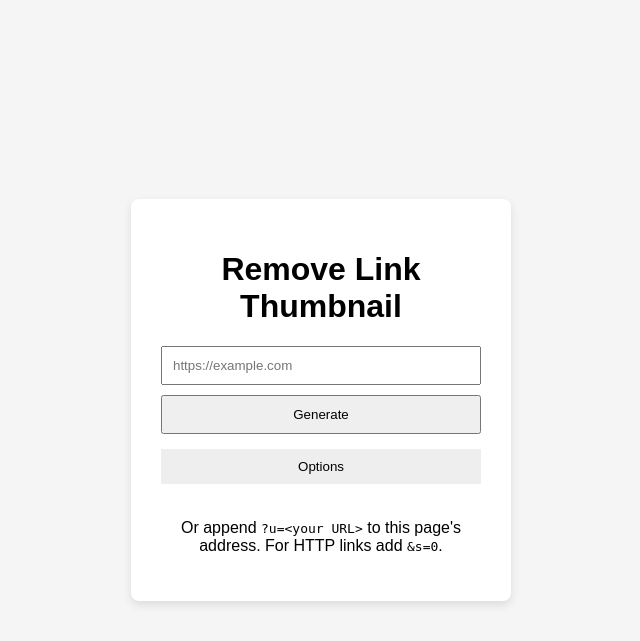
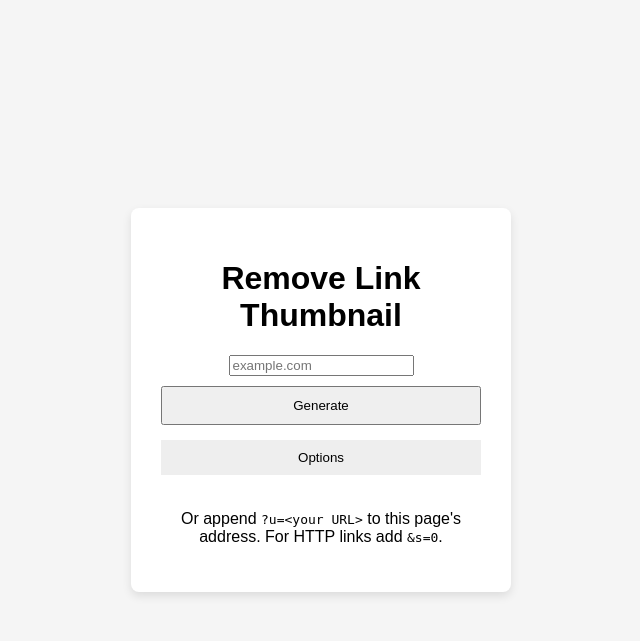
Before and after one commit to evenwebb/remove-link-thumbnail, a PHP site: page / in a window 1280 px wide. Shown: the top 641 px of the page, without its empty margins (319-959 px from the left). Run offline with PHP 8.4, Linux system fonts and the light colour scheme.

Commit message:
Update index.php

```diff
--- a/index.php
+++ b/index.php
@@ -149,7 +149,7 @@ $blank_image = current_scheme() . '://' . $_SERVER['HTTP_HOST'] . '/blank.png';
             <p class="error"><?php echo htmlspecialchars($error, ENT_QUOTES, 'UTF-8'); ?></p>
         <?php endif; ?>
         <form id="genForm">
-            <input id="urlInput" type="url" placeholder="https://example.com" required value="<?php echo htmlspecialchars($raw_input, ENT_QUOTES, 'UTF-8'); ?>">
+            <input id="urlInput" type="text" inputmode="url" placeholder="example.com" required value="<?php echo htmlspecialchars($raw_input, ENT_QUOTES, 'UTF-8'); ?>">
             <button type="submit">Generate</button>
             <button id="optionsToggle" type="button">Options</button>
             <div id="options">
```
